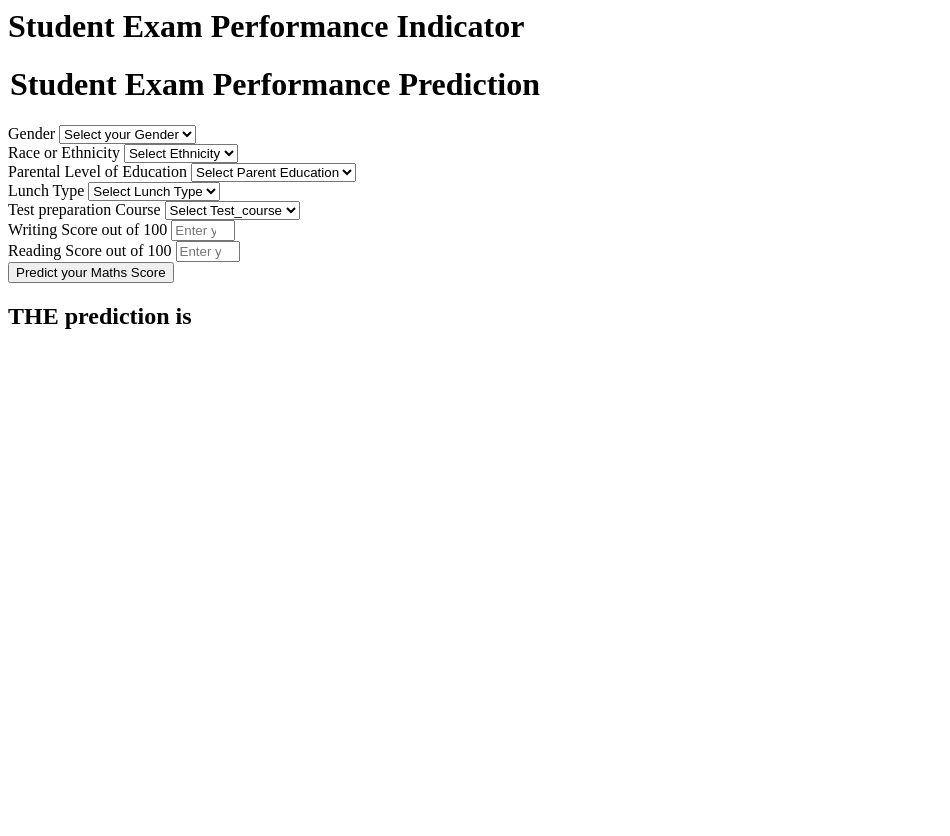
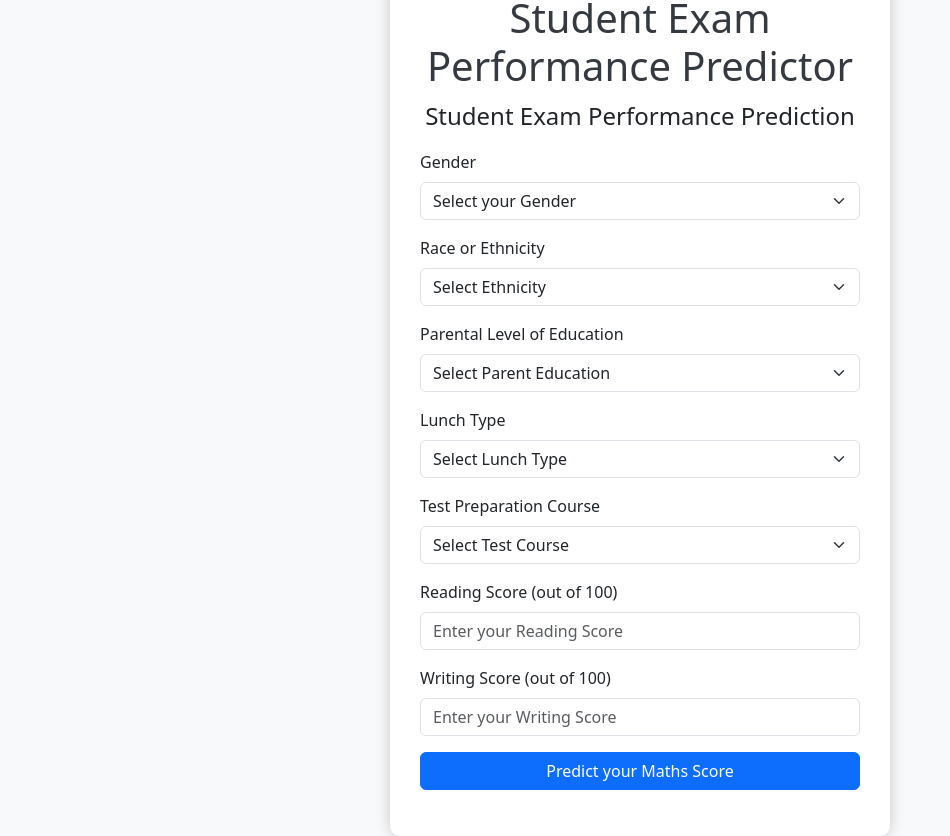
Before and after one commit to ShivanshuPandey28/mlproject, a Flask app: page /predictdata in a window 1280 px wide. Shown: the whole page, without its empty margins (0-950 px from the left). Before the commit the page ends 329 px from the top, so only its background shows below. Run offline with Flask 3, Linux system fonts and the light colour scheme.

Commit message:
Prediction Pipeline

```diff
--- a/templates/home.html
+++ b/templates/home.html
@@ -1,111 +1,110 @@
-<html>
+<!DOCTYPE html>
+<html lang="en">
+<head>
+    <meta charset="UTF-8">
+    <meta name="viewport" content="width=device-width, initial-scale=1.0">
+    <title>Student Exam Performance Predictor</title>
+    <link href="https://cdn.jsdelivr.net/npm/bootstrap@5.3.0/dist/css/bootstrap.min.css" rel="stylesheet">
+    <style>
+        body {
+            background-color: #f8f9fa;
+            display: flex;
+            justify-content: center;
+            align-items: center;
+            height: 100vh;
+        }
+        .container {
+            max-width: 500px;
+            background: white;
+            padding: 30px;
+            border-radius: 10px;
+            box-shadow: 0px 0px 15px rgba(0, 0, 0, 0.2);
+        }
+        h1, h2 {
+            text-align: center;
+            color: #343a40;
+        }
+        .btn-primary {
+            width: 100%;
+        }
+    </style>
+</head>
 <body>
-    <div class="login">
-       <h1>Student Exam Performance Indicator</h1>
+    <div class="container">
+        <h1>Student Exam Performance Predictor</h1>
+        <form action="{{ url_for('predict_datapoint') }}" method="post">
+            <legend class="text-center mb-3">Student Exam Performance Prediction</legend>
 
-       <form action="{{ url_for('predict_datapoint')}}" method="post">
-        <h1>
-            <legend>Student Exam Performance Prediction</legend>
-        </h1>
             <div class="mb-3">
                 <label class="form-label">Gender</label>
-            <select class="form-control" name="gender" placeholder="Enter you Gender" required>
-                <option class="placeholder" selected disabled value="">Select your Gender</option>
-                <option value="male">
-                    Male
-                </option>
-                <option value="female">
-                    Female
-                </option>
+                <select class="form-select" name="gender" required>
+                    <option selected disabled value="">Select your Gender</option>
+                    <option value="male">Male</option>
+                    <option value="female">Female</option>
                 </select>
             </div>
+
             <div class="mb-3">
                 <label class="form-label">Race or Ethnicity</label>
-            <select class="form-control" name="ethnicity" placeholder="Enter you ethnicity" required>
-                <option class="placeholder" selected disabled value="">Select Ethnicity</option>
-                <option value="group A">
-                    Group A
-                </option>
-                <option value="group B">
-                    Group B
-                </option>
-                <option value="group C">
-                    Group C
-                </option>
-                <option value="group D">
-                    Group D
-                </option>
-                <option value="group E">
-                    Group E
-                </option>
+                <select class="form-select" name="ethnicity" required>
+                    <option selected disabled value="">Select Ethnicity</option>
+                    <option value="group A">Group A</option>
+                    <option value="group B">Group B</option>
+                    <option value="group C">Group C</option>
+                    <option value="group D">Group D</option>
+                    <option value="group E">Group E</option>
                 </select>
             </div>
+
             <div class="mb-3">
                 <label class="form-label">Parental Level of Education</label>
-            <select class="form-control" name="parental_level_of_education"
-                placeholder="Enter you Parent Education" required>
-                <option class="placeholder" selected disabled value="">Select Parent Education</option>
-                <option value="associate's degree">
-                    associate's degree
-                </option>
-                <option value="bachelor's degree">
-                    bachelor's degree
-                </option>
-                <option value="high school">
-                    high school
-                </option>
-                <option value="master's degree">
-                    master's degree
-                </option>
-                <option value="some college">
-                    some college
-                </option>
-                <option value="some high school">
-                    some high school
-                </option>
+                <select class="form-select" name="parental_level_of_education" required>
+                    <option selected disabled value="">Select Parent Education</option>
+                    <option value="associate's degree">Associate's Degree</option>
+                    <option value="bachelor's degree">Bachelor's Degree</option>
+                    <option value="high school">High School</option>
+                    <option value="master's degree">Master's Degree</option>
+                    <option value="some college">Some College</option>
+                    <option value="some high school">Some High School</option>
                 </select>
             </div>
+
             <div class="mb-3">
                 <label class="form-label">Lunch Type</label>
-            <select class="form-control" name="lunch" placeholder="Enter you Lunch" required>
-                <option class="placeholder" selected disabled value="">Select Lunch Type</option>
-                <option value="free/reduced">
-                    free/reduced
-                </option>
-                <option value="standard">
-                    standard
-                </option>
+                <select class="form-select" name="lunch" required>
+                    <option selected disabled value="">Select Lunch Type</option>
+                    <option value="free/reduced">Free/Reduced</option>
+                    <option value="standard">Standard</option>
                 </select>
             </div>
+
             <div class="mb-3">
-            <label class="form-label">Test preparation Course</label>
-            <select class="form-control" name="test_preparation_course" placeholder="Enter you Course"
-                required>
-                <option class="placeholder" selected disabled value="">Select Test_course</option>
-                <option value="none">
-                    None
-                </option>
-                <option value="completed">
-                    Completed
-                </option>
+                <label class="form-label">Test Preparation Course</label>
+                <select class="form-select" name="test_preparation_course" required>
+                    <option selected disabled value="">Select Test Course</option>
+                    <option value="none">None</option>
+                    <option value="completed">Completed</option>
                 </select>
             </div>
+
             <div class="mb-3">
-            <label class="form-label">Writing Score out of 100</label>
-            <input class="form-control" type="number" name="reading_score"
-                placeholder="Enter your Reading score" min='0' max='100' />
+                <label class="form-label">Reading Score (out of 100)</label>
+                <input class="form-control" type="number" name="reading_score" placeholder="Enter your Reading Score" min="0" max="100" required>
             </div>
+
             <div class="mb-3">
-            <label class="form-label">Reading Score out of 100</label>
-            <input class="form-control" type="number" name="writing_score"
-                placeholder="Enter your Reading Score" min='0' max='100' />
+                <label class="form-label">Writing Score (out of 100)</label>
+                <input class="form-control" type="number" name="writing_score" placeholder="Enter your Writing Score" min="0" max="100" required>
             </div>
+
             <div class="mb-3">
-            <input class="btn btn-primary" type="submit" value="Predict your Maths Score" required />
+                <input class="btn btn-primary" type="submit" value="Predict your Maths Score">
             </div>
         </form>
-    <h2>
-       THE  prediction is {{results}}
-    </h2>
-   <body>
+
+        {% if results %}
+            <h2 class="mt-4">The prediction is: {{ results }}</h2>
+        {% endif %}
+    </div>
+</body>
 </html>
```
Lines whose indentation alone changed are shown as unchanged.
